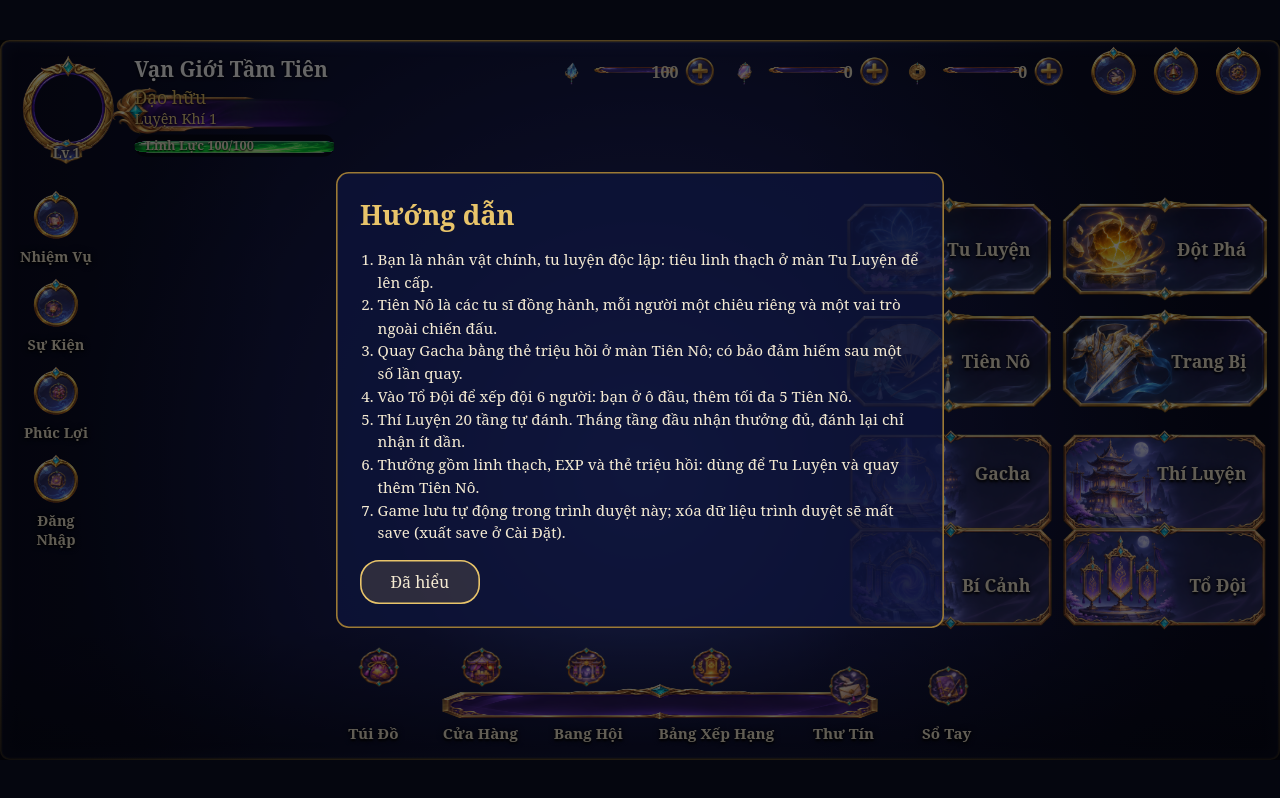
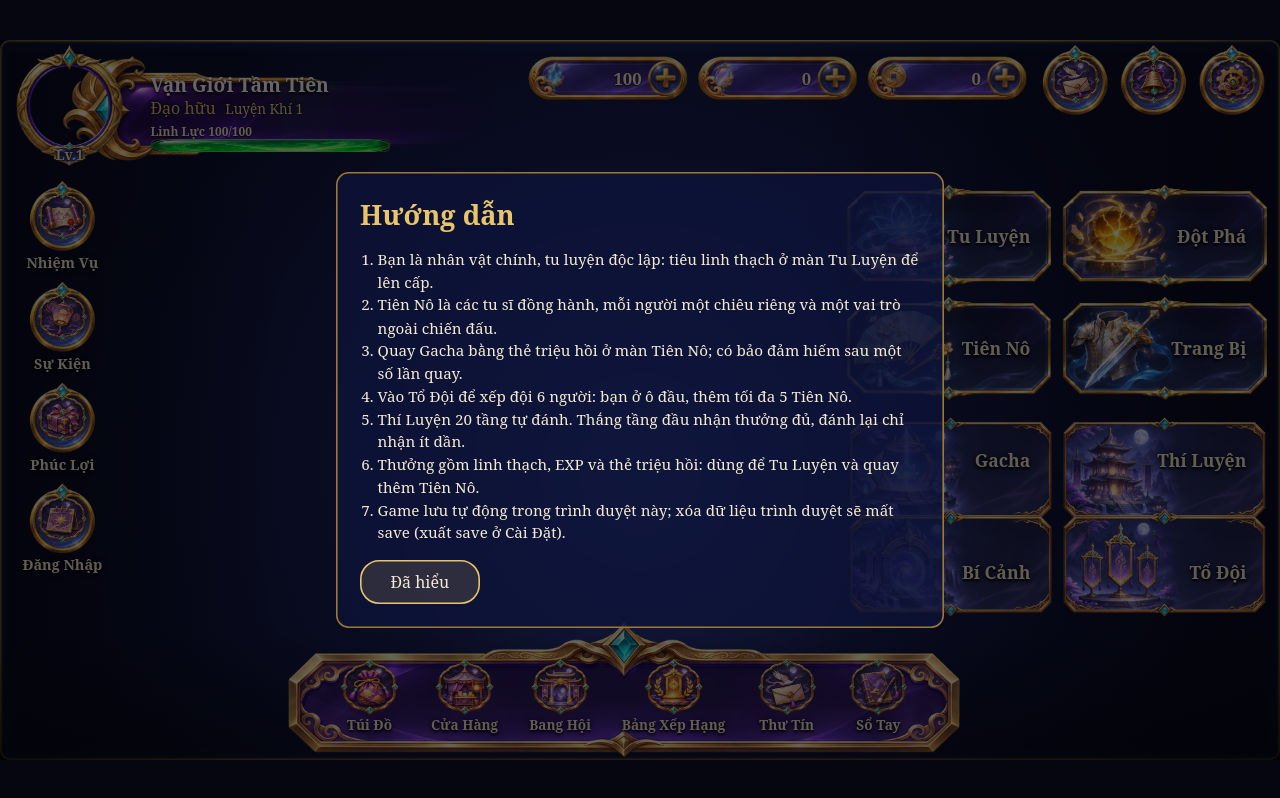
Before and after one commit to lethanhsonvsp/van-gioi-tam-tien, a React (Vite) app: page / in a window 1280 px wide. Built offline with nearby package versions, Linux system fonts and the light colour scheme.

Commit message:
Sảnh: icon và nút tròn lớn hơn, icon thanh dưới nằm trên thanh, bảng tên tách thanh Linh Lực, ô tiền dày hơn

```diff
--- a/src/app/Lobby.tsx
+++ b/src/app/Lobby.tsx
@@ -1,6 +1,7 @@
 import { resolveAction, type ScreenId, type UIActionId } from '../ui_ids';
 import type { CurrencyId, PlayerView } from '../core/player';
 import { Art } from '../ui/Art';
+import { Icon } from '../ui/Icon';
 import { assetUrl } from '../ui/assets';
 import { BOTTOM, FEATURES, SIDE, TOP, cardId, iconId } from './menu';
 
@@ -15,17 +16,18 @@ export function Lobby({ player, go }: { player: PlayerView; go: (s: ScreenId) =>
       <div className="shade" />
 
       <header className="profile">
-        <Art id="UI.PANEL.PROFILE" className="profile-panel" />
-        <div className="avatar"><Art id="UI.FRAME.AVATAR" className="fill" /></div>
+        <Icon id="UI.PANEL.PROFILE" className="profile-panel" stretch />
+        <div className="avatar"><Icon id="UI.FRAME.AVATAR" className="fill" /></div>
         <div className="level"><Art id="UI.BADGE.LEVEL" className="fill" /><span>Lv.{player.level}</span></div>
         <div className="who">
           <div className="game">Vạn Giới Tầm Tiên</div>
           <div className="name">{player.name}</div>
           <div className="realm">{player.realm}</div>
           <div className="bar">
-            <Art id="UI.BAR.FRAME" className="fill bar-frame" />
-            <div className="bar-fill" style={{ width: `${fill * 100}%` }}><Art id="UI.BAR.FILL.LINH_LUC" className="fill" /></div>
-            <span>Linh Lực {player.linhLuc.cur}/{player.linhLuc.max}</span>
+            <span className="bar-text">Linh Lực {player.linhLuc.cur}/{player.linhLuc.max}</span>
+            <div className="bar-track">
+              <div className="bar-fill" style={{ width: `${fill * 100}%` }}><Icon id="UI.BAR.FILL.LINH_LUC" className="fill" stretch /></div>
+            </div>
           </div>
         </div>
       </header>
@@ -33,10 +35,10 @@ export function Lobby({ player, go }: { player: PlayerView; go: (s: ScreenId) =>
       <div className="currencies">
         {CURRENCIES.map(c => (
           <div className="pill" key={c}>
-            <Art id="UI.PILL.CURRENCY" className="fill" />
-            <Art id={`ICON.RES.${c}`} className="pill-icon" />
+            <Icon id="UI.PILL.CURRENCY" className="fill" stretch />
+            <Icon id={`ICON.RES.${c}`} className="pill-icon" fill={0.9} />
             <span>{player.currency[c].toLocaleString('vi-VN')}</span>
-            <button className="plus" aria-label="Nạp" onClick={open('lobby.btn.shop')}><Art id="UI.BTN.PLUS" className="fill" /></button>
+            <button className="plus" aria-label="Nạp" onClick={open('lobby.btn.shop')}><Icon id="UI.BTN.PLUS" className="fill" /></button>
           </div>
         ))}
       </div>
@@ -44,7 +46,7 @@ export function Lobby({ player, go }: { player: PlayerView; go: (s: ScreenId) =>
       <nav className="top-buttons">
         {TOP.map(([a, label]) => (
           <button key={a} className="round" title={label} aria-label={label} onClick={open(a)}>
-            <Art id="UI.BTN.ROUND" className="fill" /><Art id={iconId(a)} className="round-icon" />
+            <Icon id="UI.BTN.ROUND" className="fill" /><Icon id={iconId(a)} className="round-icon" fill={0.7} />
           </button>
         ))}
       </nav>
@@ -52,7 +54,7 @@ export function Lobby({ player, go }: { player: PlayerView; go: (s: ScreenId) =>
       <nav className="side">
         {SIDE.map(([a, label]) => (
           <button key={a} className="side-item" onClick={open(a)}>
-            <span className="round"><Art id="UI.BTN.ROUND" className="fill" /><Art id={iconId(a)} className="round-icon" /></span>
+            <span className="round"><Icon id="UI.BTN.ROUND" className="fill" /><Icon id={iconId(a)} className="round-icon" fill={0.7} /></span>
             <span className="label">{label}</span>
           </button>
         ))}
@@ -69,10 +71,10 @@ export function Lobby({ player, go }: { player: PlayerView; go: (s: ScreenId) =>
       </nav>
 
       <nav className="bottom">
-        <Art id="UI.NAV.BOTTOM_BAR" className="fill bottom-bar" />
+        <Icon id="UI.NAV.BOTTOM_BAR" className="fill bottom-bar" stretch />
         {BOTTOM.map(([a, label]) => (
           <button key={a} className="bottom-item" onClick={open(a)}>
-            <Art id={iconId(a)} className="bottom-icon" />
+            <Icon id={iconId(a)} className="bottom-icon" fill={0.96} />
             <span className="label">{label}</span>
           </button>
         ))}
--- a/src/app/lobby.css
+++ b/src/app/lobby.css
@@ -32,52 +32,51 @@ button:focus-visible { outline: 2px solid var(--gold); outline-offset: 2px; }
 .missing { border: 2px solid #d9ad52; background: var(--indigo-glass); border-radius: 12px;
   box-shadow: inset 0 0 0 1px rgba(255,236,170,.25), inset 0 0 18px rgba(90,120,255,.25), 0 2px 6px rgba(0,0,0,.5); }
 
+.ico { overflow: hidden; }
+.ico img { position: absolute; max-width: none; }
 /* Profile, top left */
-.profile { position: absolute; left: 12px; top: 8px; width: 520px; height: 150px; }
-.profile-panel { position: absolute; left: 70px; top: 18px; width: 440px; height: 118px; }
+.profile { position: absolute; left: 12px; top: 6px; width: 600px; height: 156px; }
+.profile-panel { position: absolute; left: 66px; top: 14px; width: 540px; height: 131px; }
 .profile-panel.missing { border: 0; box-shadow: none; border-radius: 0 60px 60px 0; background: linear-gradient(90deg, rgba(14,20,58,.85), rgba(14,20,58,0)); }
-.avatar { position: absolute; left: 0; top: 0; width: 146px; height: 146px; }
-.avatar img.fill { transform: scale(1.3); }
+.avatar { position: absolute; left: 0; top: 0; width: 150px; height: 150px; }
 .avatar .missing { border-radius: 50%; }
-.level { position: absolute; left: 34px; top: 112px; width: 74px; height: 40px; display: grid; place-items: center; }
-.level img.fill { object-fit: fill; }
+.level { position: absolute; left: 38px; top: 118px; width: 74px; height: 38px; display: grid; place-items: center; }
+.level .fill { object-fit: fill; }
 .level span { position: relative; font-weight: 700; font-size: 17px; text-shadow: 0 1px 2px #000; }
-.who { position: absolute; left: 156px; top: 10px; right: 0; }
-.game { font-size: 26px; font-weight: 700; color: #fff; text-shadow: 0 2px 4px #000; }
-.name { font-size: 22px; color: var(--gold); margin-top: 2px; text-shadow: 0 1px 3px #000; }
-.realm { font-size: 18px; color: #f0d58c; text-shadow: 0 1px 3px #000; }
-.bar { position: relative; margin-top: 8px; width: 250px; height: 28px; border-radius: 14px; overflow: hidden; background: rgba(0,0,0,.5); }
-.bar-frame.missing { border-radius: 14px; background: none; }
+.who { position: absolute; left: 176px; top: 36px; width: 360px; }
+.game { font-size: 24px; font-weight: 700; color: #fff; text-shadow: 0 2px 4px #000; line-height: 1.2; }
+.name { display: inline; font-size: 20px; color: var(--gold); text-shadow: 0 1px 3px #000; }
+.realm { display: inline; margin-left: 12px; font-size: 17px; color: #f0d58c; text-shadow: 0 1px 3px #000; }
+.bar { --bw: 300px; margin-top: 6px; width: var(--bw); }
+.bar-text { display: block; font-size: 15px; font-weight: 700; line-height: 20px; text-shadow: 0 1px 2px #000; }
+.bar-track { position: relative; height: 16px; border-radius: 8px; overflow: hidden; background: rgba(0,0,0,.55); box-shadow: inset 0 0 0 1px rgba(232,196,106,.5); }
 .bar-fill { position: absolute; left: 0; top: 0; bottom: 0; overflow: hidden; }
-.bar-fill img.fill { width: 250px; object-fit: fill; transform: scale(1.4, 4); }
-.bar span { position: relative; display: block; padding-left: 14px; line-height: 28px; font-size: 16px; font-weight: 700; text-shadow: 0 1px 2px #000; }
+.bar-fill .ico { inset: auto; left: 0; top: 0; width: var(--bw); height: 100%; }
 
 /* Currencies, top centre-right */
-.currencies { position: absolute; top: 16px; right: 270px; display: flex; gap: 18px; }
-.pill { position: relative; width: 200px; height: 48px; display: flex; align-items: center; }
-.pill > .fill.missing { border-radius: 24px; }
-.pill-icon { position: relative; width: 52px; height: 52px; margin-left: -8px; object-fit: contain; }
-.pill-icon.missing { border-radius: 50%; width: 36px; height: 36px; margin: 0 8px 0 4px; }
-.pill span { position: relative; flex: 1; text-align: right; font-size: 20px; font-weight: 700; padding-right: 6px; }
-.plus { position: relative; width: 40px; height: 40px; flex: none; }
+.currencies { position: absolute; top: 20px; right: 316px; display: flex; gap: 12px; }
+.pill { position: relative; width: 200px; height: 56px; display: flex; align-items: center; padding: 0 6px 0 10px; }
+.pill > .fill.missing { border-radius: 28px; }
+.pill-icon { position: relative; width: 46px; height: 46px; flex: none; }
+.pill-icon.missing { border-radius: 50%; }
+.pill span { position: relative; flex: 1; text-align: right; font-size: 21px; font-weight: 700; padding-right: 8px; text-shadow: 0 1px 3px #000; }
+.plus { position: relative; width: 44px; height: 44px; flex: none; }
 .plus .missing { border-radius: 50%; }
-.plus img.fill { transform: scale(1.35); }
 
 /* Round buttons */
-.round { position: relative; display: block; width: 64px; height: 64px; flex: none; }
-.round img.fill { transform: scale(1.35); }
+.round { position: relative; display: block; width: 88px; height: 88px; flex: none; }
 .round .missing { border-radius: 50%; }
-.round-icon { position: absolute; left: 12%; top: 12%; width: 76%; height: 76%; object-fit: contain; }
+.round-icon { position: absolute; inset: 0; }
 .round-icon.missing { border: 0; background: none; }
-.top-buttons { position: absolute; top: 10px; right: 20px; display: flex; gap: 14px; }
+.top-buttons { position: absolute; top: 6px; right: 16px; display: flex; gap: 10px; }
 
 /* Left column */
-.side { position: absolute; left: 22px; top: 190px; display: flex; flex-direction: column; gap: 18px; }
-.side-item { display: flex; flex-direction: column; align-items: center; gap: 4px; width: 96px; }
-.side-item .label { font-size: 18px; font-weight: 700; }
+.side { position: absolute; left: 22px; top: 176px; display: flex; flex-direction: column; gap: 12px; }
+.side-item { display: flex; flex-direction: column; align-items: center; gap: 2px; width: 112px; }
+.side-item .label { font-size: 18px; font-weight: 700; white-space: nowrap; }
 
 /* Feature cards, right: 2 columns x 4 rows */
-.features { position: absolute; right: 16px; top: 196px; display: grid; grid-template-columns: repeat(2, 256px); grid-auto-rows: 130px; gap: 10px 14px; }
+.features { position: absolute; right: 16px; top: 180px; display: grid; grid-template-columns: repeat(2, 256px); grid-auto-rows: 130px; gap: 10px 14px; }
 .feature { position: relative; text-align: right; }
 /* Card PNGs are 768x512 with the card at bbox 102,113-665,398 (safe-zone padding): scale the image so the card itself fills the button. */
 .feature img.card-art { inset: auto; left: -18.1%; top: -39.6%; width: 136.4%; height: 179.6%; object-fit: fill; }
@@ -89,14 +88,13 @@ button:focus-visible { outline: 2px solid var(--gold); outline-offset: 2px; }
 .feature .label { position: absolute; right: 26px; top: 50%; transform: translateY(-50%); font-size: 22px; font-weight: 700; }
 .feature:hover .card-art, .side-item:hover .round, .bottom-item:hover .bottom-icon, .round:hover { filter: brightness(1.2); }
 
-/* Bottom bar */
-.bottom { position: absolute; left: 380px; right: 330px; bottom: 6px; height: 120px; display: flex; justify-content: space-evenly; align-items: flex-end; padding-bottom: 14px; }
-.bottom-bar { object-fit: fill; }
+/* Bottom bar: the bar art is cropped to its drawn part (about 5:1), icons sit on it, labels below the icons. */
+.bottom { position: absolute; left: 360px; right: 400px; bottom: 4px; height: 168px; display: flex; justify-content: space-between; align-items: center; padding: 22px 64px 8px; }
 .bottom-bar.missing { border-radius: 20px 20px 0 0; border-bottom: 0; }
-.bottom-item { position: relative; display: flex; flex-direction: column; align-items: center; gap: 2px; }
-.bottom-icon { width: 84px; height: 84px; object-fit: contain; transform: scale(1.25); transform-origin: bottom; }
+.bottom-item { position: relative; display: flex; flex-direction: column; align-items: center; gap: 0; }
+.bottom-icon { position: relative; width: 76px; height: 76px; }
 .bottom-icon.missing { border-radius: 50%; width: 56px; height: 56px; margin: 8px; }
-.bottom-item .label { font-size: 19px; font-weight: 700; }
+.bottom-item .label { font-size: 17px; font-weight: 700; white-space: nowrap; margin-top: -2px; }
 
 /* Placeholder screens */
 .screen-panel { position: absolute; left: 50%; top: 50%; transform: translate(-50%, -50%); width: 640px; padding: 40px;
--- /dev/null
+++ b/src/ui/Icon.tsx
@@ -0,0 +1,17 @@
+import { Art } from './Art';
+import { assetUrl } from './assets';
+import { ICON_BOX } from './iconBox';
+
+const pc = (v: number) => `${v * 100}%`;
+
+// Box (size set by className) showing only the drawn part of the PNG, not its transparent padding.
+// Default: the drawn part is centred and its longer side fills `fill` of the box. `stretch`: it fills the whole box (for bars and panels).
+export function Icon({ id, className = '', fill = 1, stretch = false }: { id: string; className?: string; fill?: number; stretch?: boolean }) {
+  const url = assetUrl(id), b = ICON_BOX[id];
+  if (!url || !b) return <Art id={id} className={`${className} ico`} />;
+  const [w, h, x0, y0, x1, y1] = b, bw = x1 - x0, bh = y1 - y0;
+  const sx = stretch ? 1 / bw : fill / Math.max(bw, bh), sy = stretch ? 1 / bh : sx;
+  const ox = stretch ? 0 : 0.5 - ((x0 + x1) / 2) * sx, oy = stretch ? 0 : 0.5 - ((y0 + y1) / 2) * sy;
+  const style = { width: pc(w * sx), height: pc(h * sy), left: pc(ox - (stretch ? x0 * sx : 0)), top: pc(oy - (stretch ? y0 * sy : 0)) };
+  return <div className={`${className} ico`}><img src={url} alt="" draggable={false} style={style} /></div>;
+}
--- /dev/null
+++ b/src/ui/iconBox.ts
@@ -0,0 +1,53 @@
+// Opaque bounding box [imgW, imgH, x0, y0, x1, y1] of each UI PNG (generated from the alpha channel; the art has wide transparent padding).
+export const ICON_BOX: Record<string, number[]> = {
+  'UI.BADGE.LEVEL': [512, 512, 86, 60, 426, 447],
+  'UI.BAR.FILL.LINH_LUC': [512, 512, 68, 228, 448, 297],
+  'UI.BTN.PLUS': [512, 512, 98, 83, 431, 417],
+  'UI.BTN.ROUND': [512, 512, 91, 57, 421, 413],
+  'UI.FRAME.AVATAR': [512, 512, 103, 91, 410, 438],
+  'UI.NAV.BOTTOM_BAR': [1536, 512, 298, 133, 1238, 321],
+  'UI.PANEL.PROFILE': [1536, 512, 201, 146, 1230, 396],
+  'ICON.ELEM.AM': [384, 512, 52, 90, 332, 420],
+  'ICON.ELEM.BANG': [384, 512, 52, 90, 332, 419],
+  'ICON.ELEM.HOA': [384, 512, 52, 92, 332, 421],
+  'ICON.ELEM.HUYEN': [384, 512, 52, 90, 332, 419],
+  'ICON.ELEM.LOI': [384, 512, 52, 90, 332, 420],
+  'ICON.ELEM.MOC': [384, 512, 52, 92, 332, 421],
+  'ICON.ELEM.THO': [384, 512, 52, 92, 332, 421],
+  'ICON.ELEM.THUY': [384, 512, 52, 92, 332, 421],
+  'ICON.FN.BREAKTHROUGH': [384, 341, 106, 115, 295, 294],
+  'ICON.FN.CULTIVATION': [384, 341, 122, 115, 311, 294],
+  'ICON.FN.EQUIPMENT': [384, 341, 73, 115, 262, 294],
+  'ICON.FN.GACHA': [384, 342, 122, 70, 310, 249],
+  'ICON.FN.GUILD': [384, 341, 90, 23, 278, 203],
+  'ICON.FN.INVENTORY': [384, 341, 122, 23, 311, 203],
+  'ICON.FN.RANKING': [384, 341, 73, 22, 262, 203],
+  'ICON.FN.SECRET_REALM': [384, 342, 90, 70, 278, 249],
+  'ICON.FN.SHOP': [384, 341, 106, 22, 294, 203],
+  'ICON.FN.TEAM': [384, 342, 73, 69, 262, 249],
+  'ICON.FN.TIEN_NO': [384, 341, 90, 115, 278, 294],
+  'ICON.FN.TRIAL': [384, 342, 106, 69, 294, 249],
+  'ICON.FN.BENEFITS': [384, 342, 122, 64, 310, 249],
+  'ICON.FN.DAILY_LOGIN': [384, 342, 106, 64, 294, 249],
+  'ICON.FN.EVENTS': [384, 341, 73, 108, 261, 293],
+  'ICON.FN.JOURNAL': [384, 341, 106, 108, 294, 292],
+  'ICON.FN.MAIL': [384, 341, 122, 108, 310, 292],
+  'ICON.FN.NOTIFICATIONS': [384, 342, 73, 64, 261, 249],
+  'ICON.FN.QUESTS': [384, 341, 90, 108, 278, 292],
+  'ICON.FN.SETTINGS': [384, 342, 90, 64, 278, 249],
+  'ICON.RES.DAN_TANG_CAP': [384, 512, 120, 139, 316, 364],
+  'ICON.RES.KINH_NGHIEM': [384, 512, 42, 119, 275, 367],
+  'ICON.RES.LINH_THACH': [384, 512, 130, 139, 294, 408],
+  'ICON.RES.MANH_TIEN_NO': [384, 512, 103, 124, 291, 346],
+  'ICON.RES.NANG_LUONG': [384, 512, 75, 109, 266, 345],
+  'ICON.RES.THE_TRIEU_HOI': [384, 512, 49, 126, 257, 413],
+  'ICON.RES.TIEN_NGOC': [384, 512, 107, 132, 280, 410],
+  'ICON.RES.XU': [384, 512, 70, 133, 276, 410],
+  'UI.BAR.FRAME': [384, 342, 86, 137, 297, 200],
+  'UI.PILL.CURRENCY': [384, 341, 93, 124, 290, 183],
+  'UI.FRAME.CARD.N': [341, 768, 48, 199, 292, 569],
+  'UI.FRAME.CARD.R': [342, 768, 49, 199, 293, 569],
+  'UI.FRAME.CARD.SR': [341, 768, 49, 199, 293, 569],
+  'UI.FRAME.CARD.SSR': [341, 768, 48, 199, 292, 569],
+  'UI.FRAME.CARD.UR': [342, 768, 49, 199, 293, 569],
+};
```
Also changed, not shown: src/app/compact.css (+6 -5 lines).
